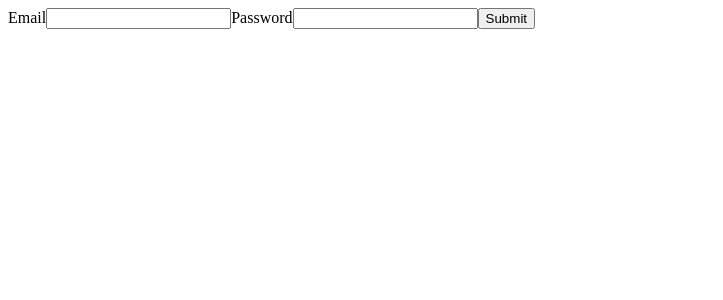
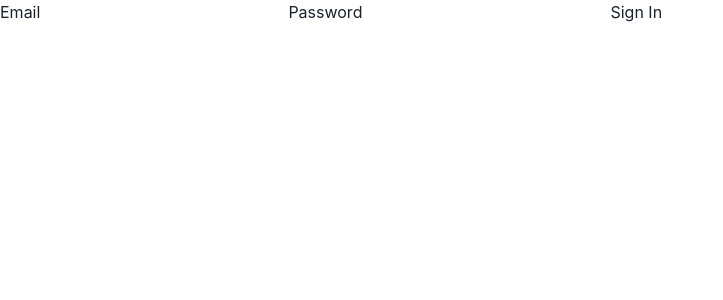
Before and after one commit to HETARTH7/XrossFit-FrontEnd, a React (Create React App) app: page /login in a window 1280 px wide. Shown: the top 300 px of the page, without its empty margins (0-723 px from the left). Built offline with nearby package versions, Linux system fonts and the light colour scheme.

Commit message:
install chakra ui

```diff
--- a/package.json
+++ b/package.json
@@ -3,11 +3,15 @@
   "version": "0.1.0",
   "private": true,
   "dependencies": {
+    "@chakra-ui/react": "^2.3.2",
+    "@emotion/react": "^11.10.4",
+    "@emotion/styled": "^11.10.4",
     "@testing-library/jest-dom": "^5.16.5",
     "@testing-library/react": "^13.4.0",
     "@testing-library/user-event": "^13.5.0",
     "axios": "^0.27.2",
     "bootstrap": "^5.2.1",
+    "framer-motion": "^7.3.5",
     "react": "^18.2.0",
     "react-dom": "^18.2.0",
     "react-router-dom": "^6.3.0",
--- a/src/components/App.jsx
+++ b/src/components/App.jsx
@@ -1,11 +1,24 @@
 import React from "react";
+import { extendTheme, ChakraProvider } from "@chakra-ui/react";
 import Home from "./Home";
 import { BrowserRouter, Routes, Route } from "react-router-dom";
 import Login from "./Login";
 import Register from "./Register";
 import About from "./About";
+
+const colors = {
+  brand: {
+    900: '#1a365d',
+    800: '#153e75',
+    700: '#2a69ac',
+  },
+}
+
+const theme = extendTheme({ colors })
+
 const App = () => {
   return (
+    <ChakraProvider theme={theme}>
       <BrowserRouter>
         <Routes>
           <Route path="/" element={<Home />} />
@@ -14,6 +27,7 @@ const App = () => {
           <Route path="/about" element={<About />} />
         </Routes>
       </BrowserRouter>
+    </ChakraProvider>
   );
 };
 export default App;
--- a/src/components/Login.jsx
+++ b/src/components/Login.jsx
@@ -1,33 +1,16 @@
-import React, { useState } from "react";
-import axios from "axios";
+import React from "react";
+import { Link } from "react-router-dom";
 const Login = () => {
-  const [username, setUsername] = useState("");
-  const [password, setPassword] = useState("");
-  const newUserEnter = (e) => {
-    setUsername(e.target.value);
-  };
-  const newPasswordEnter = (e) => {
-    setPassword(e.target.value);
-  };
-  const onClick = (e) => {
-    e.preventDefault();
-    const newUser = {
-      username,
-      password,
-    };
-    axios
-      .post("http://localhost:5000/user/auth", newUser)
-      .then((res) => console.log(res.data))
-      .catch((err) => console.log(err));
-  };
   return (
     <div>
       <form>
         <label>Email</label>
-        <input onChange={newUserEnter} />
+        <input />
         <label>Password</label>
-        <input onChange={newPasswordEnter} />
-        <button onClick={onClick}>Submit</button>
+        <input />
+        <button>
+          <Link to={"/about"}>Sign In</Link>
+        </button>
       </form>
     </div>
   );
```
Also changed, not shown: 1 other file (tests, documents, lock files or other folders). Lines whose indentation alone changed are shown as unchanged.
